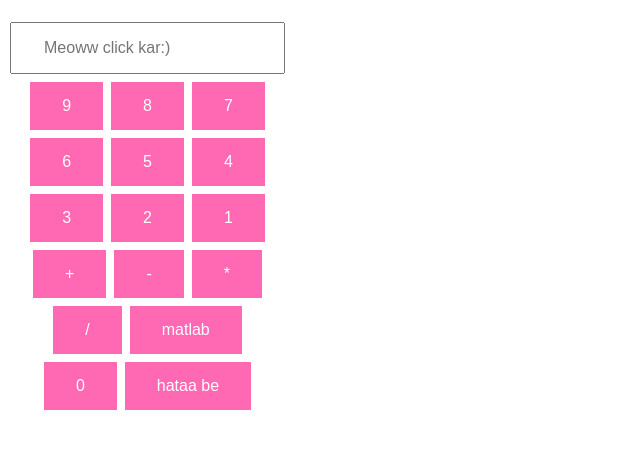
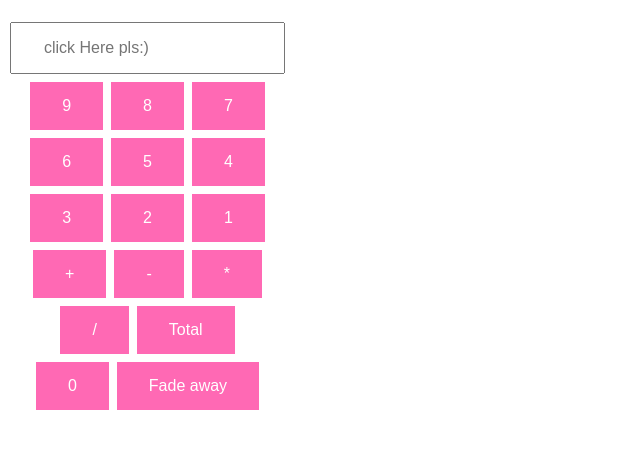
Before and after one commit to flashbond007/flashfi, a plain HTML site: page calculator.html in a window 1280 px wide. Shown: the part 48-497 px from the top of the page, without its empty margins (0-640 px from the left). Drawn offline with Linux system fonts and the light colour scheme.

Commit message:
Update calculator.html

```diff
--- a/calculator.html
+++ b/calculator.html
@@ -36,7 +36,7 @@
 <h1>Simple calc</h1>
 <div class="cal">
 <form name="frm">
-<input type=text class="feild" placeholder="Meoww click kar:)" name="txt">    <br>
+<input type=text class="feild" placeholder="click Here pls:)" name="txt">    <br>
 
     <input type=button class="button" value="9"  onclick="frm.txt.value += '9'">
     <input type=button class="button" value="8" onclick="frm.txt.value += '8'">
@@ -51,9 +51,9 @@
     <input type=button class="button" value="-" onclick="frm.txt.value += '-'">
     <input type=button class="button" value="*" onclick="frm.txt.value += '*'"><br>
     <input type=button class="button" value="/" onclick="frm.txt.value += '/'">
-    <input type=button class="button" value="matlab" onclick="frm.txt.value=eval(frm.txt.value)"><br>
+    <input type=button class="button" value="Total" onclick="frm.txt.value=eval(frm.txt.value)"><br>
     <input type=button class="button" value="0" onclick="frm.txt.value += '0'">
-    <input type=button class="button" value="hataa be" onclick="frm.txt.value=''"><br>
+    <input type=button class="button" value="Fade away" onclick="frm.txt.value=''"><br>
 
 
 
```
